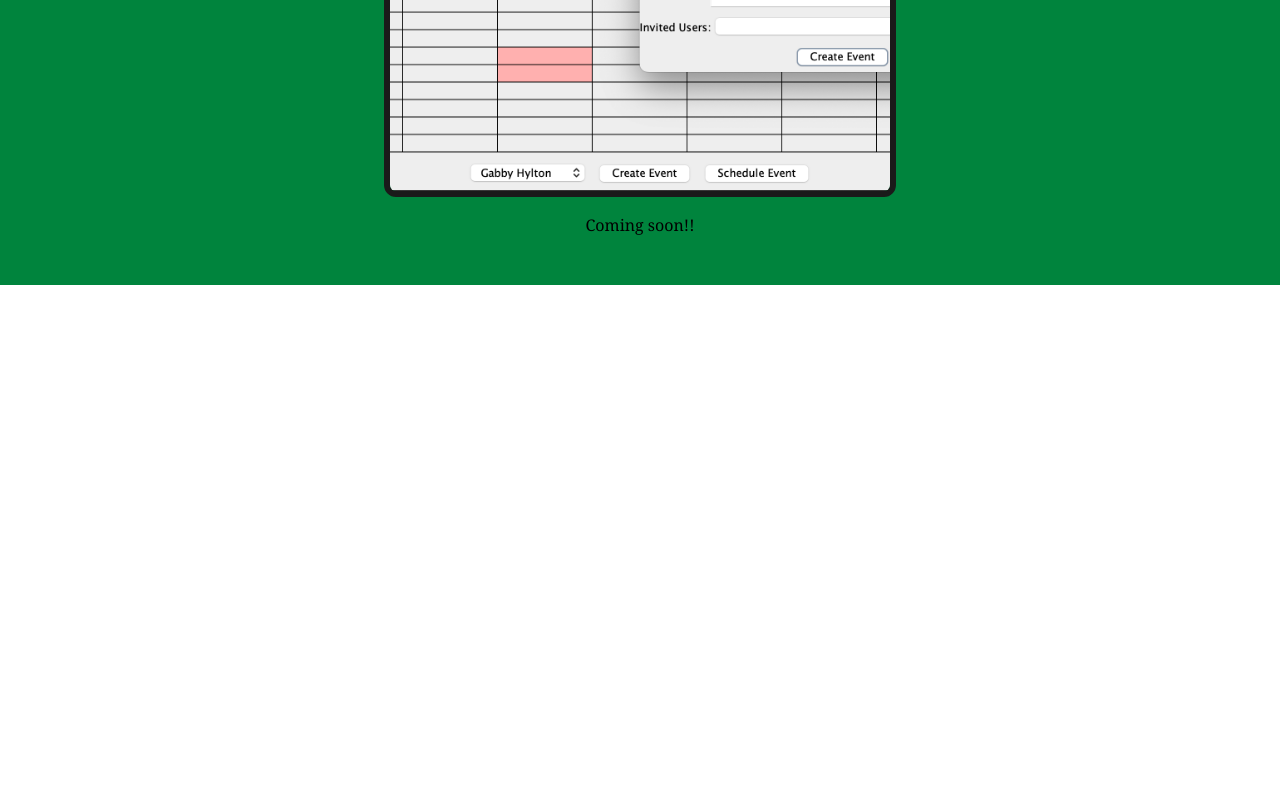
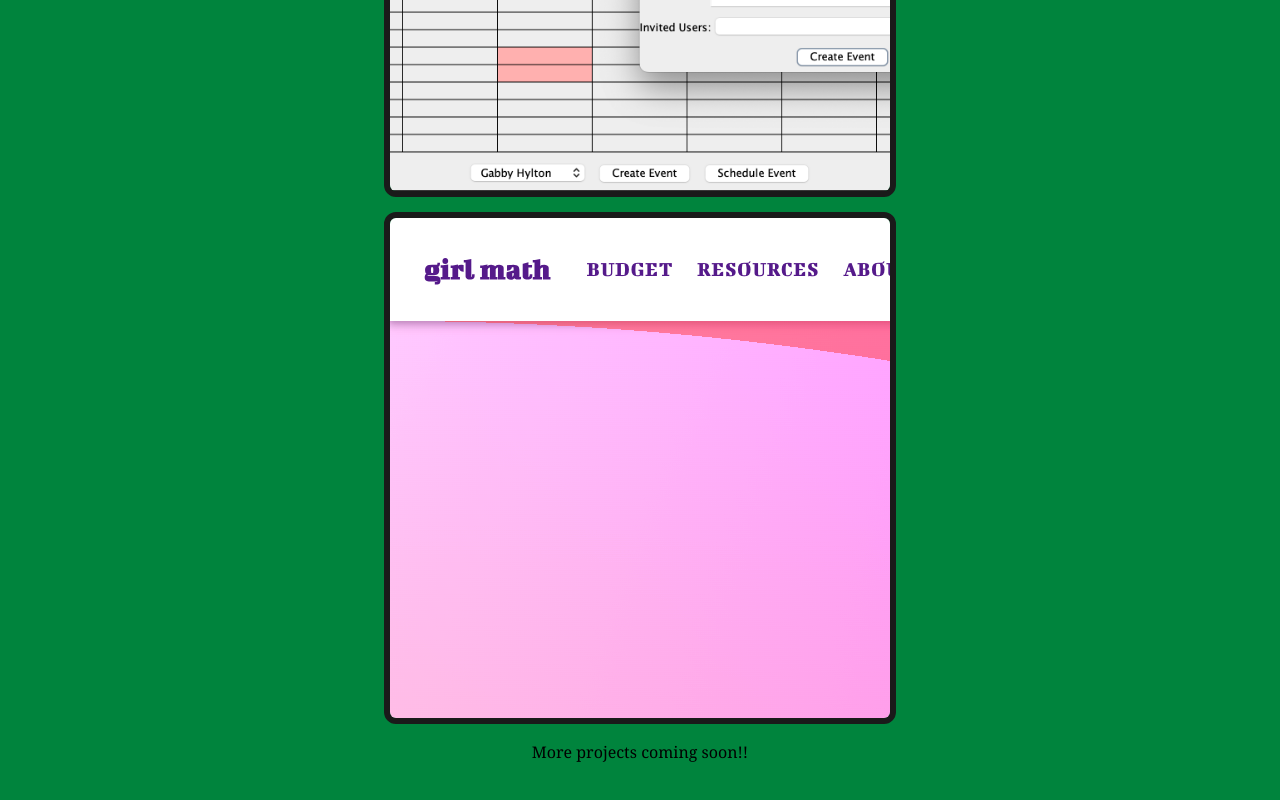
Before and after one commit to gabbyhylton/gabz-website, a React (Vite) app: page /projects in a window 1280 px wide. Shown: the part 620-1420 px from the top of the page. Before the commit the page ends 905 px from the top, so only its background shows below. Built offline with nearby package versions, Linux system fonts and the light colour scheme.

Commit message:
make girl math section
created girl math section in projects.

```diff
--- a/src/index.css
+++ b/src/index.css
@@ -145,7 +145,9 @@ img {
 
 }
 
-.project-card {
+.project-card,
+.project-1,
+.project-2 {
   width: 500px;
   height: 500px;
   position: relative;
@@ -153,10 +155,12 @@ img {
   border: 6px solid #1a1a1a;
   border-radius: 12px;
   overflow: hidden;
+  margin: 15px;
 }
 
 .project-image,
-.plannerdesc {
+.plannerdesc,
+.girlmathdesc {
   position: absolute;
   top: 0;
   left: 0;
@@ -164,11 +168,13 @@ img {
   height: 100%;
 }
 
-.project-image {
+.project-image,
+.girlmath {
   object-fit: cover;
 }
 
-.plannerdesc {
+.plannerdesc,
+.girlmathdesc {
   display: flex;
   align-items: center;
   justify-content: center;
@@ -178,11 +184,13 @@ img {
   transition: opacity 0.3s ease;
 }
 
-.project-image.hidden {
+.project-image.hidden,
+.girlmath.hidden {
   opacity: 0;
 }
 
-.plannerdesc.visible {
+.plannerdesc.visible,
+.girlmathdesc.visible {
   opacity: 1;
   pointer-events: auto;
 }
--- a/src/pages/Contact.jsx
+++ b/src/pages/Contact.jsx
@@ -2,7 +2,10 @@ export default function Contact() {
     return (
         <div className="page">
             <h1>Contact</h1>
-            <p>Email: ---</p>
+            <p>Gabriella Hylton</p>
+            <p>Student at Northeastern University</p>
+            <p>For additionally information on me, please contact me via email!</p>
+            <p>Email: hylton.g@northeastern.edu</p>
         </div>
     )
 }
--- a/src/pages/Home.jsx
+++ b/src/pages/Home.jsx
@@ -12,10 +12,14 @@ export default function Home() {
         <div className="profile-section">
           {showBio ? (
             <p className="bio-paragraph">
-              My name is Gabriella Hylton and I am currently a third-year Computer Science and Economics Student at Northeastern University.
-              For summer 2025, I am working as a Client Delivery Associate for the Cervantes Group at their Boston location.
-              Additionally, I am taking a technical prep workshop as well to increase my current understanding of computer science curriculum.
-              My goal this summer is to complete my personal website!
+              My name is Gabriella Hylton and I am currently a fourth-year Computer Science and Economics Student at Northeastern University.
+              For summer 2025, I worked as a Client Delivery Associate for the Cervantes Group at their Boston location. I then went to study
+              abroad in Madrid, Spain in the fall semester. Now, I'm back in Boston Spring 2026 and currently doing my second co-op
+              as a Power and Renewables Research Co-op at Wood Mackenzie!
+              In my free time, I've been fixing up my old projects while also building new ones and refining my technical skills. This website is
+              inspired by Tyler, the Creator, one of my favorite music artists. Additionally, I box with my friend at Title Boxing, and I'm hoping
+              to get back in yoga this summer!
+              Thank you for stopping by my personal website!
             </p>
           ) : (
             <img
--- a/src/pages/Projects.jsx
+++ b/src/pages/Projects.jsx
@@ -1,29 +1,46 @@
 import { useState } from 'react';
 import plannerdemo from '../assets/nuplannerdemo_TEMP.png';
+import girlmath from '../assets/girlmath_1.png'
 
 export default function Projects() {
-    const [hovered, setHovered] = useState(false);
+    const [hoveredIndex, setHovered] = useState(null);
     return (
         <div className="projects">
             <h1>Projects</h1>
                 <div className="project-card"
-                    onMouseEnter={() => setHovered(true)}
-                    onMouseLeave={() => setHovered(false)}
+                    onMouseEnter={() => setHovered(0)}
+                    onMouseLeave={() => setHovered(null)}
                     // style={{cursor: "pointer"}}
                 >
                     <img src={plannerdemo}
                         alt="Planner"
-                        className={`project-image ${hovered ? "hidden" : ""}`}
+                        className={`project-image ${hoveredIndex === 0 ? "hidden" : ""}`}
                         />
-                    <p className={`plannerdesc ${hovered ? "visible" : ""}`}>
+                    <p className={`plannerdesc ${hoveredIndex === 0 ? "visible" : ""}`}>
                         A Java-based scheduling application that allows users to view their weekly schedule.
                         The scheduler uses 24-hour time, and highlights the time block in which the current user has an event.
                         Additionally, the scheduler can parse XML schedule files while conversely creating XML files from
                         a registered schedule.
                     </p>
 
+
                 </div>
-            <p>Coming soon!!</p>
+                <div className="project-card"
+                    onMouseEnter={() => setHovered(1)}
+                    onMouseLeave={() => setHovered(null)}
+                    // style={{cursor: "pointer"}}
+                >
+                    <img src={girlmath}
+                        alt="Girl Math"
+                        className={`girlmath ${hoveredIndex === 1 ? "hidden" : ""}`}
+                    />
+                    <p className={`girlmathdesc ${hoveredIndex === 1 ? "visible" : ""}`}>
+                        A Typescript-based web application that allows users to input their expenses and categorize them.
+                        The application then provides a visual representation of the user's spending habits, allowing them to better understand their financial situation and make informed decisions about their spending.
+                    </p>
+                </div>
+
+            <p>More projects coming soon!!</p>
         </div>
 
     )
```
Also changed, not shown: src/assets/girlmath_1.png (added).
